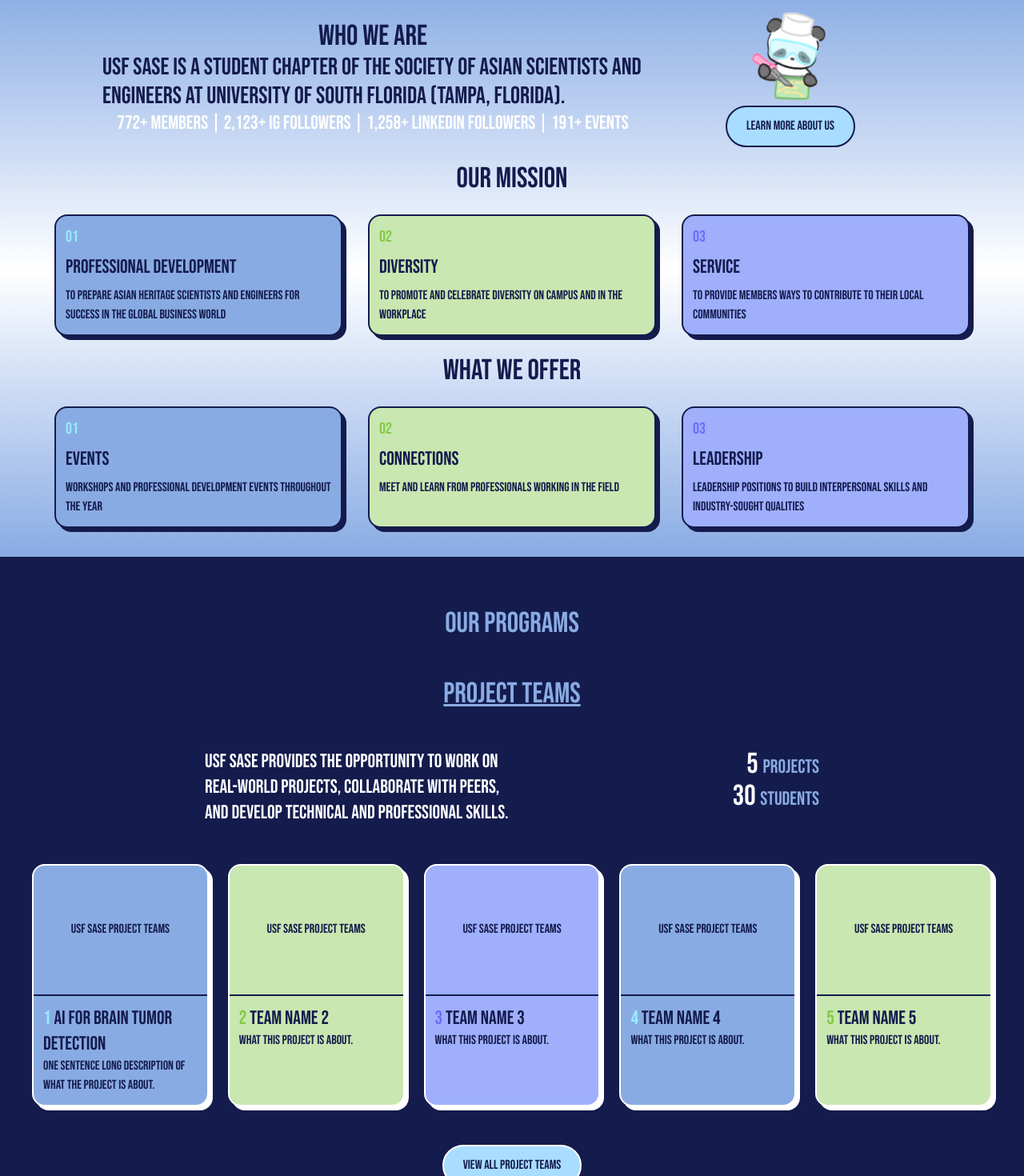
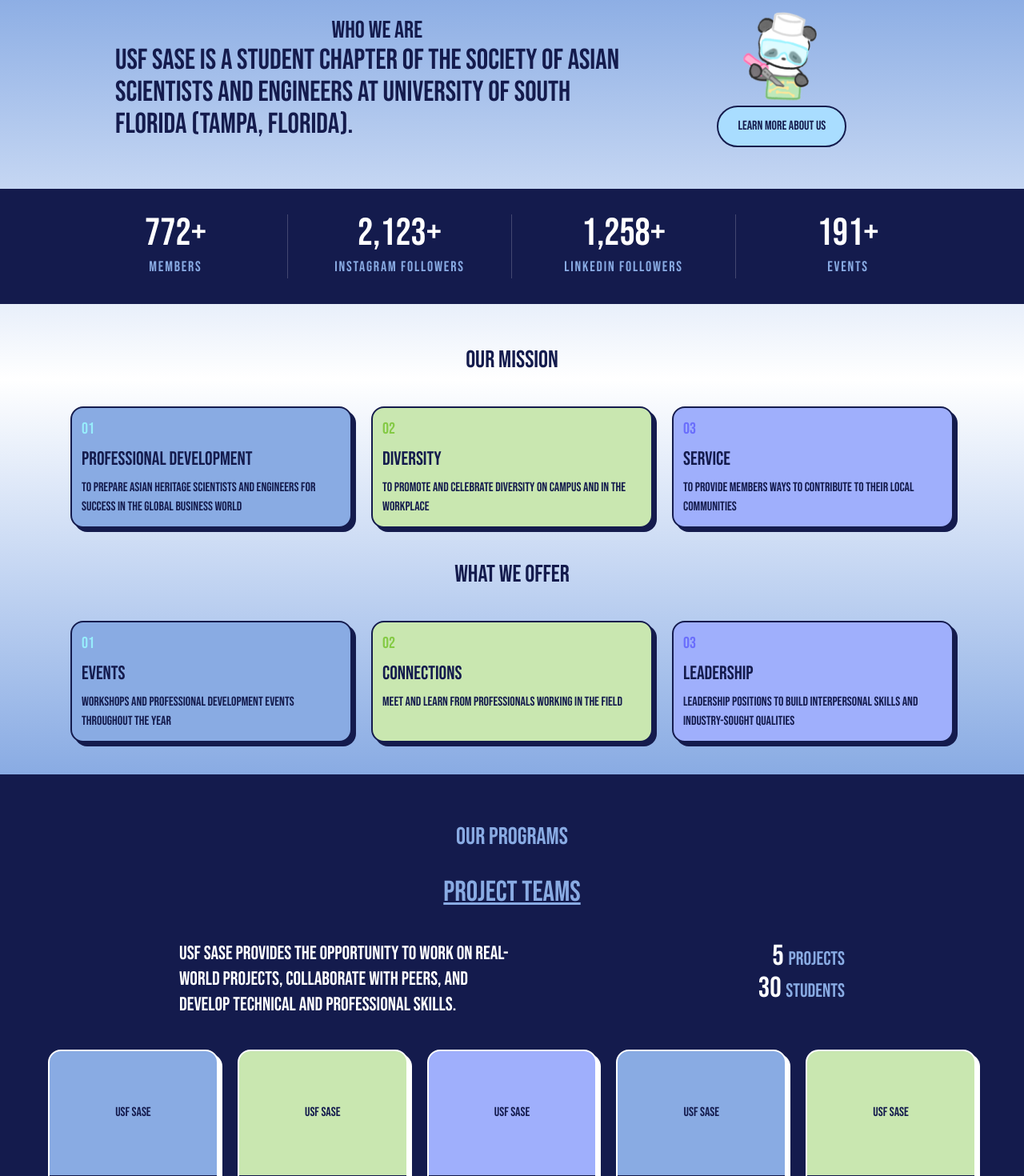
Before and after one commit to patchatul/SASE-Website, a Next.js app: page / in a window 1280 px wide. Shown: the part 660-2130 px from the top of the page at 80% size. Built offline with nearby package versions, Linux system fonts and the light colour scheme.

Commit message:
Pat finish Programs,Stat,E-board in LandingPage

```diff
--- a/components/landingPage.tsx
+++ b/components/landingPage.tsx
@@ -4,139 +4,20 @@
 import { useState, useEffect } from "react";
 import Link from "next/link";
 import PandaEE from "@/public/panda_stickers/pandaEE.png";
-import MotionCardRow from "./motionCardRow";
+import { CountUp, PopIn } from "@/components/motionCardRow";
+import { InfoCard, CardBox, CardList } from "@/components/cards";
+import {
+  memberImages,
+  siteStats,
+  mission,
+  offers,
+  projectTeams,
+  bigLittle,
+  eboard,
+} from "@/data/membersInfo";
 
-const memberImages = [
-  { src: "/members/workshop.jpeg", alt: "SASE USF Workshop" },
-  { src: "/members/big_little1.jpeg", alt: "SASE USF Big Little event" },
-  { src: "/members/big_little.jpeg", alt: "SASE USF Big Little event" },
-  { src: "/members/karaoke.jpeg", alt: "SASE USF Karaoke event" },
-  { src: "/members/project_team1.jpeg", alt: "SASE USF Project team" },
-  { src: "/members/project_team.jpeg", alt: "SASE USF Project team" },
-];
-/*project team img*/
-{
-  /*about section*/
-}
-const mission = [
-  {
-    title: "Professional Development",
-    text: "To prepare Asian heritage scientists and engineers for success in the global business world",
-  },
-  {
-    title: "Diversity",
-    text: "To promote and celebrate diversity on campus and in the workplace",
-  },
-  {
-    title: "Service",
-    text: "To provide members ways to contribute to their local communities",
-  },
-];
+/*main landing page */
 
-const offers = [
-  {
-    title: "Events",
-    text: "Workshops and professional development events throughout the year",
-  },
-  {
-    title: "Connections",
-    text: "Meet and learn from professionals working in the field",
-  },
-  {
-    title: "Leadership",
-    text: "Leadership positions to build interpersonal skills and industry-sought qualities",
-  },
-];
-
-const cardTones = [
-  { box: "bg-(--color-secondary)", num: "text-[#97edfc]" },
-  { box: "bg-[#c9e7b0]", num: "text-[#84ca44]" },
-  { box: "bg-[#9faffc]", num: "text-[#6a6efc]" },
-];
-
-function InfoCard({
-  index,
-  title,
-  text,
-}: {
-  index: number;
-  title: string;
-  text: string;
-}) {
-  const tone = cardTones[index % cardTones.length];
-  return (
-    <div
-      className={`flex flex-col gap-2 rounded-2xl border-2 border-(--color-primary) p-3 text-left shadow-[5px_5px_0_0_var(--color-primary)] m-3 md:m-1 ${tone.box} hover:scale-105`}
-    >
-      <span className={`text-xl ${tone.num}`}>
-        {String(index + 1).padStart(2, "0")}
-      </span>
-      <h4 className="text-2xl">{title}</h4>
-      <p className="text-base">{text}</p>
-    </div>
-  );
-}
-
-{
-  /*programs section -project team info*/
-}
-export type ProjectTeam = {
-  name: string;
-  description: string;
-  /** path in /public, e.g. "/projects/web.jpeg". Leave out to show a placeholder. */
-  image?: string;
-};
-
-// Replace with your real teams
-const projectTeams: ProjectTeam[] = [
-  { name: "AI for Brain Tumor Detection", description: "One sentence long description of what the project is about." },
-  { name: "Team Name 2", description: "What this project is about." },
-  { name: "Team Name 3", description: "What this project is about." },
-  { name: "Team Name 4", description: "What this project is about." },
-  { name: "Team Name 5", description: "What this project is about." },
-];
-
-function ProjectCard({
-  index,
-  name,
-  description,
-  image,
-}: ProjectTeam & { index: number }) {
-  const tone = cardTones[index % cardTones.length];
-  return (
-    <div
-      className={`mx-auto w-full flex h-full flex-col overflow-hidden max-w-80 lg:max-w-none transition hover:scale-105
-     rounded-2xl border-2 border-white text-left text-(--color-primary) shadow-[5px_5px_0_0_white] ${tone.box}`}
-    >
-      {/* Picture */}
-      <div className="relative aspect-4/3 w-full border-b-2 border-(--color-primary)">
-        {image ? (
-          <Image
-            src={image}
-            alt={`${name} project`}
-            fill
-            sizes="(min-width: 1024px) 20vw, 90vw"
-            className="object-cover"
-          />
-        ) : ( //delete after project team pics
-          <div className="flex h-full items-center justify-center text-(--color-primary)">
-            USF SASE Project Teams
-          </div>
-        )}
-      </div>
-      <div className="flex flex-1 flex-col p-3">
-        <h4 className="text-2xl"><span className={`text-2xl ${tone.num}`}>
-        {String(index + 1).padStart(1)}
-      </span> {name}</h4>
-        <p className="text-md">{description}</p>
-      </div>
-    </div>
-  );
-}
-
-{
-  /*main landing page */
-}
 export default function LandingPage() {
   const [activeImage, setActiveImage] = useState(0);
 
@@ -153,6 +34,7 @@
   return (
     <div className="w-full">
       <main className="relative isolate flex md:h-[80dvh] min-h-120 w-full flex-col justify-end overflow-hidden bg-(--color-primary) md:px-10 md:pt-12 lg:px-16 lg:pt-16">
+        {/*slideshow images */}
         <div className="absolute inset-0 overflow-hidden md:inset-x-10 md:top-12 md:bottom-0 md:rounded-t-3xl md:shadow-2xl lg:inset-x-16 lg:top-16">
           <AnimatePresence initial={false}>
             <motion.div
@@ -179,6 +61,7 @@
           </AnimatePresence>
           <div className="pointer-events-none absolute inset-0 bg-linear-to-t from-(--color-secondary) via-white/10 to-transparent" />
         </div>
+        {/*words on top of slideshow images */}
         <div className="relative z-10 mt-auto flex flex-col justify-center p-5 sm:p-8 lg:p-12">
           <h1 className="text-4xl text-white md:text-6xl">
             Society of Asian Scientists and Engineers
@@ -204,23 +87,20 @@
       </main>
 
       <div>
+        {/*who we are */}
         <section className="w-full bg-linear-to-b from-(--color-secondary) via-white to-(--color-secondary) text-(--color-primary)">
-          <div className="mx-auto flex w-full flex-col items-center gap-5 px-4 py-8 text-center">
+          <div className="mx-auto flex w-full flex-col items-center gap-5  text-center">
             {/*grid*/}
-            <div className="mx-auto w-full max-w-5xl grid grid-cols-1 md:grid-cols-3 items-center gap-4 md:gap-5">
+            <div className="mx-auto w-full max-w-5xl grid grid-cols-1 md:grid-cols-3 items-center px-4 py-8 gap-4 md:gap-5">
               <div className="flex max-w-3xl flex-col text-center col-span-2 ">
-                <h2 className="text-3xl md:text-4xl">Who we are</h2>
-                <p className="text-2xl md:text-3xl text-left">
+                <h2 className="text-2xl md:text-3xl">Who we are</h2>
+                <p className="text-3xl md:text-4xl text-left">
                   USF SASE is a student chapter of the Society of Asian
                   Scientists and Engineers at University of South Florida
                   (Tampa, Florida).
                 </p>
-                <p className="text-white text-lg md:text-2xl">
-                  772+ members | 2,123+ IG Followers | 1,258+ LinkedIn Followers
-                  | 191+ events
-                </p>
               </div>
-
+              {/*panda sticker on the right */}
               <div className="flex flex-col items-center gap-3 col-span-1">
                 <div
                   className="group relative flex flex-col items-center"
@@ -235,7 +115,9 @@
                     role="tooltip"
                     className="pointer-events-none absolute bottom-full left-1/2 z-20 mb-2 w-max max-w-56 -translate-x-1/2 translate-y-1 rounded-xl border-2 border-(--color-primary) bg-white px-3 py-2 text-center text-base text-(--color-primary) opacity-0 shadow-[3px_3px_0_0_var(--color-primary)] transition duration-200 group-hover:translate-y-0 group-hover:opacity-100 group-focus-within:translate-y-0 group-focus-within:opacity-100"
                   >
-                    Hi, this is <span className="text-(--color-secondary)">ZUZU</span>.<br />
+                    Hi, this is{" "}
+                    <span className="text-(--color-secondary)">ZUZU</span>.
+                    <br />
                     USF SASE's Panda Mascot.
                   </div>
                   <Link
@@ -247,30 +129,59 @@
                 </div>
               </div>
             </div>
-
-            <div className="flex w-full flex-col gap-5 max-w-6xl">
-              <h3 className="text-3xl md:text-4xl">Our Mission</h3>
-              <div className="grid w-full grid-cols-1 sm:grid-cols-3 md:gap-6 place-content-center">
-                {mission.map((item, index) => (
-                  <InfoCard key={item.title} index={index} {...item} />
-                ))}
-              </div>
-              <h3 className="text-3xl md:text-4xl">What we offer</h3>
-              <div className="grid w-full grid-cols-1 sm:grid-cols-3 md:gap-6 place-content-center">
-                {offers.map((item, index) => (
-                  <InfoCard key={item.title} index={index} {...item} />
-                ))}
-              </div>
+            {/*a line for stat */}
+            {/* Stats: navy box that pops up, numbers count from 0 */}
+            <div className="w-full bg-(--color-primary) py-6 md:py-8">
+              <PopIn className="mx-auto w-full max-w-6xl px-4">
+                <div className="grid grid-cols-2 gap-y-6 md:grid-cols-4 md:divide-x md:divide-white/20">
+                  {siteStats.map((stat) => (
+                    <div
+                      key={stat.label}
+                      className="flex flex-col items-center gap-1 px-2"
+                    >
+                      <span className="text-4xl text-white md:text-5xl">
+                        <CountUp value={stat.value} />
+                      </span>
+                      <span className="text-sm tracking-widest text-(--color-secondary) uppercase md:text-lg">
+                        {stat.label}
+                      </span>
+                    </div>
+                  ))}
+                </div>
+              </PopIn>
+            </div>
+            {/*3 boxes for mission and what we offer */}
+            <div className="flex w-full flex-col gap-8 max-w-6xl px-4 py-8">
+              <h3 className="text-2xl md:text-3xl">Our Mission</h3>
+              <CardList
+                mode="grid"
+                items={mission}
+                getKey={(item) => item.title}
+                renderItem={(item, index) => (
+                  <InfoCard index={index} {...item} />
+                )}
+              />
+              <h3 className="text-2xl md:text-3xl">What we offer</h3>
+              <CardList
+                mode="grid"
+                items={offers}
+                getKey={(item) => item.title}
+                renderItem={(item, index) => (
+                  <InfoCard index={index} {...item} />
+                )}
+              />
             </div>
           </div>
         </section>
         {/* programs */}
-        <section className="w-full bg-(--color-primary) text-(--color-secondary) ">
+        <section className="w-full bg-(--color-primary) text-(--color-secondary) p-5">
           {/*projects*/}
-          <div className="mx-auto max-w-none flex w-full flex-col items-center gap-12 px-4 py-10 sm:px-6 sm:py-12 lg:px-10 lg:py-16 2xl:px-16">
-            <h3 className="text-3xl md:text-4xl text-center">Our Programs</h3>
+          <h3 className="text-2xl md:text-3xl text-center pt-10">
+            Our Programs
+          </h3>
+          <div className="mx-auto max-w-none flex w-full flex-col items-center gap-10 px-4 py-2 sm:px-6 sm:py-6 lg:px-10 lg:py-8 2xl:px-16">
             <h4 className="text-3xl md:text-4xl underline">Project Teams</h4>
-            <div className="grid grid-cols-2 mx-auto max-w-3xl">
+            <div className="grid grid-cols-2 mx-auto max-w-4xl px-8">
               <p className="text-xl text-white md:text-2xl text-left">
                 USF SASE provides the opportunity to work on real-world
                 projects, collaborate with peers, and develop technical and
@@ -284,13 +195,13 @@
             </div>
             <div className="w-full">
               {/*pull image cards from program page */}
-              <MotionCardRow
+              <CardList
+                mode="carousel"
+                carouselBelow={1024}
                 items={projectTeams}
-                columns={5}
-                carouselBelow={1024}
                 getKey={(team) => team.name}
                 renderItem={(team, index) => (
-                  <ProjectCard index={index} {...team} />
+                  <CardBox index={index} showNumber {...team} />
                 )}
               />
             </div>
@@ -302,18 +213,92 @@
             </Link>
           </div>
           {/*big-little */}
-          <div></div>
+          <div className="bg-mx-auto max-w-none flex w-full flex-col items-center gap-10 px-4 py-4 sm:px-6 sm:py-8 lg:px-10 lg:py-10 2xl:px-16">
+            <h4 className="text-3xl md:text-4xl underline">
+              Big-Little Program
+            </h4>
+            <div className="mx-auto max-w-none grid grid-cols-1 md:grid-cols-3 ">
+              <p className="text-left text-white text-xl md:text-2xl">
+                USF SASE offers mentorship program where the experienced STEM
+                upperclassmen are paired with mentees for 1-1 support.
+              </p>
+              {/*pull image cards from program page */}
+              <CardList
+              className="col-span-2"
+                mode="carousel"
+                carouselBelow={1024}
+                items={bigLittle}
+                getKey={(item) => item.name}
+                renderItem={(item, index) => (
+                  <CardBox index={index} {...item} />
+                )}
+              />
+            </div>
+            <Link
+              href="/programs"
+              className="text-(--color-primary) text-md rounded-full border-2 border-white bg-(--light-blue) px-6 py-3 transition hover:scale-110 hover:border-white"
+            >
+              View all Big-Little Members
+            </Link>
+          </div>
         </section>
         {/* e-board */}
-        <section>
-          <div></div>
+        <section className="w-full bg-(--white) text-(--color-primary)">
+          <div className="mx-auto flex w-full max-w-none flex-col items-center gap-10 px-4 py-10 sm:px-6 lg:px-10 lg:py-14 2xl:px-16">
+            <h4 className="text-2xl md:text-3xl">Meet the E-boards</h4>
+            <div className="grid grid-cols-2 mx-auto max-w-4xl px-8">
+              <p className="text-xl md:text-2xl text-left">
+                Our executive board leads USF SASE: planning events, running our
+                programs, and supporting members all year long.
+              </p>
+              <p className="text-right text-2xl">
+                <span className="text-4xl">{eboard.length} </span>
+                officers
+              </p>
+            </div>
+            <CardList
+              mode="carousel"
+              carouselBelow={1024}
+              items={eboard}
+              getKey={(member, i) => `${member.subtitle}-${i}`}
+              renderItem={(member, index) => (
+                <CardBox
+                  index={index}
+                  outline="dark"
+                  placeholder="Photo"
+                  {...member}
+                />
+              )}
+            />
+            <Link
+              href="/eBoard"
+              className="text-md rounded-full border-2 border-white bg-(--color-primary) text-(--color-secondary) px-6 py-3 transition hover:scale-110"
+            >
+              View all E-Board Members
+            </Link>
+          </div>
         </section>
         {/* events */}
-        <section>
-          <div></div>
+        <section className="bg-(--color-secondary) w-full">
+          <div className="mx-auto flex w-full max-w-none flex-col items-center gap-10 px-4 py-10 sm:px-6 lg:px-10 lg:py-14 2xl:px-16">
+             <h4 className="text-2xl md:text-3xl">Events</h4>
+            <div className="mx-auto max-w-4xl px-8">
+              <p className="text-xl md:text-2xl text-left">
+                Join our BullsConnect
+              </p>
+            </div>
+            <Link
+              href="https://bullsconnect.usf.edu/SASE/club_signup"
+              className="text-md rounded-full border-2  bg-(--light-blue) px-6 py-3 transition hover:scale-110 hover:border-white"
+            >
+              Join our BullsConnect
+            </Link>
+          </div>
         </section>
-        {/* contacts */}
-        <section></section>
+        {/* add later contacts = footer ? */}
+        {/*<section>
+
+        </section>*/}
       </div>
     </div>
   );
```
